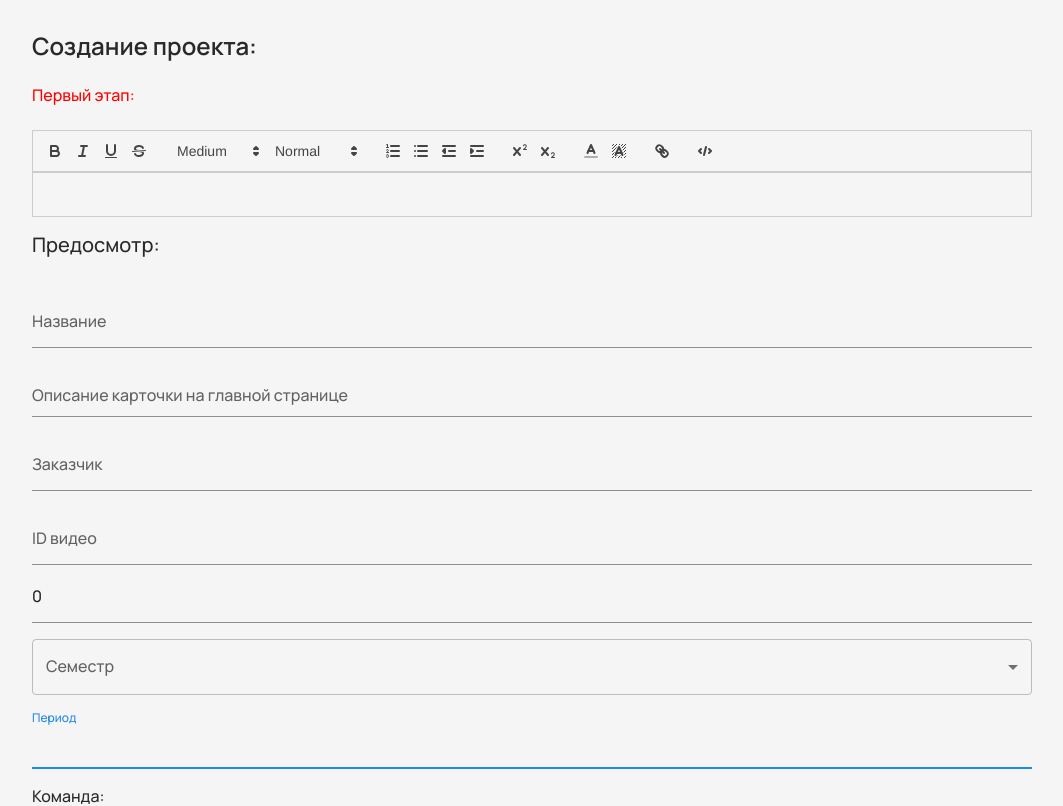
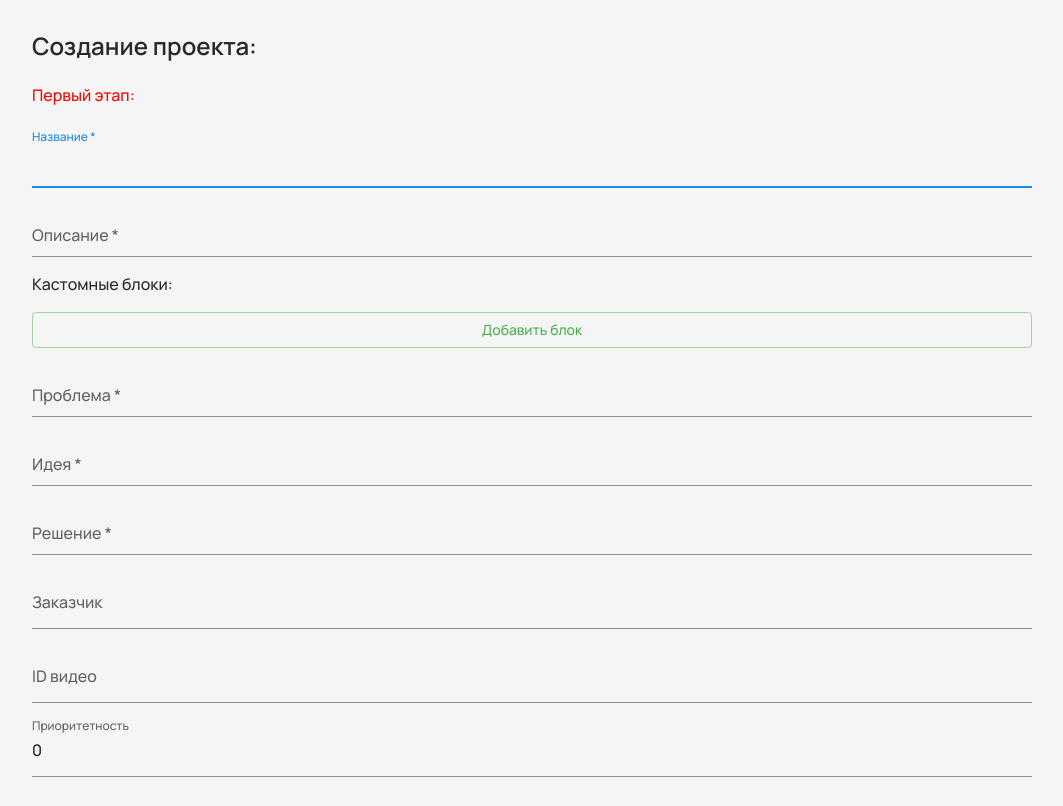
Before and after one commit to sliva-web-rtf/vitrina-front, a React (Vite) app: page /admin in a window 1280 px wide. Shown: the top 806 px of the page, without its empty margins (108-1171 px from the left). Built offline with nearby package versions, Linux system fonts and the light colour scheme.

Commit message:
feat: custom blocks and new fields

```diff
--- a/src/shared/lib/helpers/extractErrorMessage.ts
+++ b/src/shared/lib/helpers/extractErrorMessage.ts
@@ -10,6 +10,10 @@ export function extractErrorMessage<T extends Record<string, any>>(
         return undefined;
     }
 
+    if (typeof field !== 'string') {
+        return undefined;
+    }
+
     return errorArray
         .filter(error => error.field === field)
         .map(error => error.detail)
--- a/src/widgets/ProjectCreation/model/types/projectCreationForm.tsx
+++ b/src/widgets/ProjectCreation/model/types/projectCreationForm.tsx
@@ -3,21 +3,31 @@ import { Semester } from '@/entities/semester';
 import { z } from 'zod';
 
 export const projectCreationFormSchema = z.object({
-    name: z.string(),
+    name: z.string({ required_error: 'Название проекта обязательно' }),
     description: z.string().optional(),
     client: z.string().optional(),
     semester: z.nativeEnum(Semester).optional(),
     period: z.string().optional(),
-    customTemplate: z.string().optional(),
     videoUrl: z.string().optional(),
     priority: z.number().optional(),
+    problem: z.string(),
+    idea: z.string(),
+    solution: z.string(),
+    customBlocks: z.array(
+        z.object({
+            id: z.number().optional(),
+            title: z.string(),
+            text: z.string(),
+        }),
+    ),
     users: z.array(
         // TODO: пересмотреть логику с юзерами
         z.object({
             id: z.number().optional(),
             email: z.string(),
-            // TODO: вернуть 3 поля, вместо одного (firstname, lastname, middlename)
-            fullname: z.string(),
+            firstName: z.string(),
+            lastName: z.string(),
+            patronymic: z.string().optional(),
             roles: z.array(z.string()),
         }),
     ),
--- a/src/widgets/ProjectCreation/ui/ProjectCreationForm.tsx
+++ b/src/widgets/ProjectCreation/ui/ProjectCreationForm.tsx
@@ -1,17 +1,16 @@
-import { KeyboardEvent, memo, useCallback, useState } from 'react';
+import { ProjectDetails } from '@/entities/project';
+import { getUsersWithoutId } from '@/shared/lib/helpers/getUsersWithoutId.ts';
+import { AppError, EntityValidationErrors } from '@/shared/lib/types/appError';
+import { BaseButton, BaseField } from '@/shared/ui';
+import { TextEditor } from '@/widgets/TextEditor';
+import { zodResolver } from '@hookform/resolvers/zod';
+import { Autocomplete, Chip, Stack, Typography } from '@mui/material';
+import { KeyboardEvent, memo } from 'react';
 import { Controller, useFieldArray, useForm } from 'react-hook-form';
-import { zodResolver } from '@hookform/resolvers/zod';
+import { useCreateProjectMutation, useUpdateProjectMutation } from '../api/projectCreationApi';
+import { CreateProjectDto, EditProjectDto } from '../api/types';
+import { rolesOptions } from '../model/const/rolesOptions';
 import { ProjectCreationFormSchema, projectCreationFormSchema } from '../model/types/projectCreationForm';
-import { useCreateProjectMutation, useUpdateProjectMutation } from '../api/projectCreationApi';
-import { Autocomplete, Chip, FormControl, InputLabel, MenuItem, Select, Stack, Typography } from '@mui/material';
-import { TextEditor } from '@/widgets/TextEditor';
-import { BaseButton, BaseField } from '@/shared/ui';
-import { ProjectDetails } from '@/entities/project';
-import { Semester } from '@/entities/semester';
-import { getUsersWithoutId } from '@/shared/lib/helpers/getUsersWithoutId.ts';
-import { rolesOptions } from '../model/const/rolesOptions';
-import { AppError, EntityValidationErrors } from '@/shared/lib/types/appError';
-import { CreateProjectDto, EditProjectDto } from '../api/types';
 
 interface ProjectCreationFormProps {
     onSuccess?: (id: ProjectDetails['id'], project: ProjectCreationFormSchema) => void;
@@ -30,13 +29,13 @@ export const ProjectCreationForm = memo((props: ProjectCreationFormProps) => {
         useCreateProjectMutation();
     const [editProject, { isLoading: isEditProjectLoading, error: projectEditErrors }] = useUpdateProjectMutation();
 
-    const [customValue, setCustomValue] = useState(project?.customTemplate ?? '');
-
-    const onCustomValueChange = useCallback((value: string) => {
-        setCustomValue(value);
-    }, []);
-
-    const form = useForm<ProjectCreationFormSchema>({
+    const {
+        register,
+        formState: { errors },
+        control,
+        handleSubmit,
+        setError,
+    } = useForm<ProjectCreationFormSchema>({
         mode: 'onBlur',
         resolver: zodResolver(projectCreationFormSchema),
         defaultValues: {
@@ -44,23 +43,24 @@ export const ProjectCreationForm = memo((props: ProjectCreationFormProps) => {
             name: project?.name,
             client: project?.client,
             description: project?.description,
-            users: project?.users.map(user => ({
-                ...user,
-                fullname: `${user.lastName} ${user.firstName} ${user.patronymic}`,
-            })),
+            users: project?.users,
             videoUrl: project?.videoUrl,
             semester: project?.semester,
             period: project?.period,
+            idea: project?.idea,
+            solution: project?.solution,
+            problem: project?.problem,
         },
     });
 
     const {
-        register,
-        formState: { errors },
+        fields: customBlocksFields,
+        append: appendCustomBlock,
+        remove: removeCustomBlock,
+    } = useFieldArray({
+        name: 'customBlocks',
         control,
-        handleSubmit,
-        setError,
-    } = form;
+    });
 
     const {
         fields: userFields,
@@ -77,8 +77,8 @@ export const ProjectCreationForm = memo((props: ProjectCreationFormProps) => {
     ) => {
         for (const [key, value] of Object.entries(validationData || {})) {
             if (value) {
-                // eslint-disable-next-line @typescript-eslint/no-explicit-any
-                setError(key as any, { message: value }, { shouldFocus: true });
+                // @ts-expect-error Лень разбиравться появилось после смены типа customBlocks на массив
+                setError(key as unknown, { message: value }, { shouldFocus: true });
             }
         }
     };
@@ -86,60 +86,135 @@ export const ProjectCreationForm = memo((props: ProjectCreationFormProps) => {
     const onCreationSubmit = async (data: ProjectCreationFormSchema) => {
         const newData = {
             ...data,
+            customBlocks: data.customBlocks?.map(block => ({ ...block, id: undefined })) ?? [],
             users: getUsersWithoutId(data.users),
         };
-        const response = await createProject({ ...newData, customTemplate: customValue });
+        const response = await createProject(newData);
         if ('error' in response && response.error instanceof AppError) {
             onValidationError(response.error.validationData);
         } else if ('data' in response) {
-            onSuccess?.(Number(response.data), { ...data, customTemplate: customValue });
+            onSuccess?.(Number(response.data), data);
         }
     };
 
     const onUpdateSubmit = async (data: ProjectCreationFormSchema) => {
         if (project?.id) {
-            const response = await editProject({ ...data, customTemplate: customValue, id: project.id });
+            const response = await editProject({ ...data, id: project.id });
             if ('error' in response && response.error instanceof AppError) {
                 onValidationError(response.error.validationData);
             } else if ('data' in response) {
-                onSuccess?.(project.id, { ...data, customTemplate: customValue });
+                onSuccess?.(project.id, data);
             }
         }
     };
 
     return (
         <Stack spacing={2}>
-            <form>
-                <Stack spacing={2}>
-                    <TextEditor value={customValue} onChange={onCustomValueChange} />
+            <Stack component="form" spacing={2}>
                 <BaseField
                     autoFocus
+                    required
                     label="Название"
                     fullWidth
-                        autoComplete="false"
+                    autoComplete="off"
                     {...register('name')}
                     error={Boolean(errors.name)}
                     helperText={errors.name?.message}
                 />
                 <BaseField
                     multiline
-                        autoFocus
-                        label="Описание карточки на главной странице"
+                    label="Описание"
+                    required
                     fullWidth
-                        autoComplete="false"
+                    autoComplete="off"
                     {...register('description')}
+                    error={Boolean(errors.description)}
+                    helperText={errors.description?.message}
                 />
-                    <BaseField autoFocus label="Заказчик" fullWidth autoComplete="false" {...register('client')} />
-                    <BaseField autoFocus label="ID видео" fullWidth autoComplete="false" {...register('videoUrl')} />
+                <Stack spacing={2}>
+                    <Typography>Кастомные блоки:</Typography>
+                    {customBlocksFields.map((field, index) => (
+                        <Stack
+                            sx={theme => ({
+                                borderWidth: '1px',
+                                borderStyle: 'solid',
+                                borderColor: theme.palette.primary.main,
+                                padding: '8px',
+                                borderRadius: '8px',
+                                gap: '0',
+                            })}
+                            key={field.id}
+                        >
+                            <BaseField label="Заголовок" {...register(`customBlocks.${index}.title` as const)} />
+                            <Controller
+                                control={control}
+                                name={`customBlocks.${index}.text`}
+                                render={({ field: { onChange, value } }) => (
+                                    <TextEditor onChange={onChange} value={value} />
+                                )}
+                            />
+
+                            <BaseButton color="error" type="button" onClick={() => removeCustomBlock(index)}>
+                                Удалить блок
+                            </BaseButton>
+                        </Stack>
+                    ))}
+                    <BaseButton
+                        color="success"
+                        variant="outlined"
+                        type="button"
+                        onClick={() =>
+                            appendCustomBlock({
+                                id: 0,
+                                title: '',
+                                text: '',
+                            })
+                        }
+                    >
+                        Добавить блок
+                    </BaseButton>
+                </Stack>
                 <BaseField
-                        placeholder="Приоритетность"
+                    multiline
+                    label="Проблема"
+                    required
+                    fullWidth
+                    autoComplete="off"
+                    {...register('problem')}
+                    error={Boolean(errors.problem)}
+                    helperText={errors.problem?.message}
+                />
+                <BaseField
+                    multiline
+                    label="Идея"
+                    fullWidth
+                    required
+                    autoComplete="off"
+                    {...register('idea')}
+                    error={Boolean(errors.idea)}
+                    helperText={errors.idea?.message}
+                />
+                <BaseField
+                    multiline
+                    label="Решение"
+                    required
+                    fullWidth
+                    autoComplete="off"
+                    {...register('solution')}
+                    error={Boolean(errors.solution)}
+                    helperText={errors.solution?.message}
+                />
+                <BaseField label="Заказчик" fullWidth autoComplete="off" {...register('client')} />
+                <BaseField label="ID видео" fullWidth autoComplete="off" {...register('videoUrl')} />
+                <BaseField
+                    label="Приоритетность"
                     type="number"
                     {...register('priority', { valueAsNumber: true })}
                     error={Boolean(errors.priority)}
                     helperText={errors.priority?.message}
                 />
 
-                    <FormControl fullWidth>
+                {/* <FormControl fullWidth>
                         <InputLabel id="semester">Семестр</InputLabel>
                         <Controller
                             control={control}
@@ -154,20 +229,18 @@ export const ProjectCreationForm = memo((props: ProjectCreationFormProps) => {
                                     label="Семестр"
                                     error={Boolean(errors.semester)}
                                 >
-                                    {/* TODO: вынести все значения title в отдельную общую переменную в semester entity */}
                                     <MenuItem value={Semester.None}>Отсутствует</MenuItem>
                                     <MenuItem value={Semester.Spring}>Весенний</MenuItem>
                                     <MenuItem value={Semester.Autumn}>Осенний</MenuItem>
                                 </Select>
                             )}
                         />
-                    </FormControl>
+                    </FormControl> */}
                 <BaseField
-                        autoFocus
                     label="Период"
                     placeholder="2022/2023"
                     fullWidth
-                        autoComplete="false"
+                    autoComplete="off"
                     {...register('period')}
                     error={Boolean(errors.period)}
                     helperText={errors.period?.message}
@@ -186,8 +259,10 @@ export const ProjectCreationForm = memo((props: ProjectCreationFormProps) => {
                             })}
                             key={field.id}
                         >
-                                <BaseField label="ФИО" {...register(`users.${index}.fullname` as const)} />
-                                <BaseField label="Почта" {...register(`users.${index}.email` as const)} />
+                            <BaseField required label="Фамилия" {...register(`users.${index}.lastName` as const)} />
+                            <BaseField required label="Имя" {...register(`users.${index}.firstName` as const)} />
+                            <BaseField label="Отчество" {...register(`users.${index}.patronymic` as const)} />
+                            <BaseField label="Контакты" {...register(`users.${index}.email` as const)} />
                             <Controller
                                 control={control}
                                 name={`users.${index}.roles`}
@@ -213,6 +288,7 @@ export const ProjectCreationForm = memo((props: ProjectCreationFormProps) => {
                                             <BaseField
                                                 {...params}
                                                 label="Роли"
+                                                required
                                                 onKeyDown={(e: KeyboardEvent<HTMLInputElement>) => {
                                                     if (e.key === 'Enter') {
                                                         e.preventDefault();
@@ -242,7 +318,8 @@ export const ProjectCreationForm = memo((props: ProjectCreationFormProps) => {
                             appendUser({
                                 id: 0,
                                 email: '',
-                                    fullname: '',
+                                firstName: '',
+                                lastName: '',
                                 roles: [],
                             })
                         }
@@ -251,9 +328,8 @@ export const ProjectCreationForm = memo((props: ProjectCreationFormProps) => {
                     </BaseButton>
                 </Stack>
             </Stack>
-            </form>
             <Stack direction="row" justifyContent="center" spacing={2}>
-                <BaseButton onClick={handleSubmit(onCreationSubmit)} variant="contained">
+                <BaseButton variant="contained" onClick={handleSubmit(onCreationSubmit)}>
                     Создать проект
                 </BaseButton>
                 <BaseButton disabled={project === undefined} onClick={handleSubmit(onUpdateSubmit)} variant="contained">
--- a/src/widgets/TextEditor/ui/TextEditor/TextEditor.tsx
+++ b/src/widgets/TextEditor/ui/TextEditor/TextEditor.tsx
@@ -1,12 +1,12 @@
-import { Box, Stack, Typography } from '@mui/material';
+import { Box, Stack } from '@mui/material';
 import ReactQuill from 'react-quill';
 import 'react-quill/dist/quill.snow.css';
 
-import { formats, modules, EditorToolbar } from '../EditorToolbar/EditorToolbar';
+import { EditorToolbar, formats, modules } from '../EditorToolbar/EditorToolbar';
 
 interface TextEditorProps {
-    onChange: (value: string) => void;
-    value: string;
+    onChange: (innerValue: string) => void;
+    value?: string;
 }
 
 export const TextEditor = (props: TextEditorProps) => {
@@ -28,8 +28,8 @@ export const TextEditor = (props: TextEditorProps) => {
                     onChange={handleChange}
                 />
             </Box>
-            <Typography variant="h4">Предосмотр:</Typography>
-            <Box className="customTemplate" dangerouslySetInnerHTML={{ __html: value }} />
+            {/* <Typography variant="h4">Предосмотр:</Typography> */}
+            {/* <Box className="customTemplate" dangerouslySetInnerHTML={{ __html: value ?? '' }} /> */}
         </Stack>
     );
 };
```
Also changed, not shown: src/entities/project/model/types/projectDetails.ts (+7 -3 lines), src/shared/lib/helpers/getUsersWithoutId.ts (+6 -3 lines), src/widgets/ProjectCreation/api/types.ts (+6 -3 lines), src/widgets/ProjectCreation/lib/helpers/projectCreationMapper.ts (+12 -7 lines), src/widgets/ProjectCreation/lib/helpers/projectEditMapper.ts (+4 -3 lines), 1 other file (tests, documents, lock files or other folders). Lines whose indentation alone changed are shown as unchanged.
